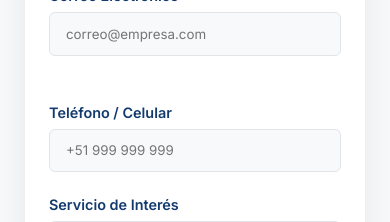
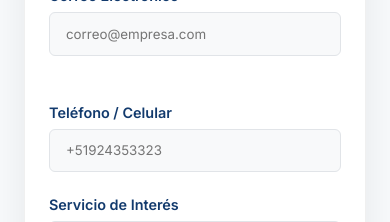
Before and after one commit to gcondezoy/servicios-moroni, a React (Vite) app: page /contacto in a window 390 px wide. Shown: the part 1620-1842 px from the top of the page. Built offline with nearby package versions, Linux system fonts and the light colour scheme.

Commit message:
Update phone number placeholder in Contact form

```diff
--- a/src/pages/Contact.jsx
+++ b/src/pages/Contact.jsx
@@ -117,7 +117,7 @@ const Contacto = () => {
                     </div>
                     <div className="form-group">
                       <label>Teléfono / Celular</label>
-                      <input type="tel" name="telefono" placeholder="+51 999 999 999" onChange={handleChange} />
+                      <input type="tel" name="telefono" placeholder="+51924353323" onChange={handleChange} />
                     </div>
                   </div>
 
```
